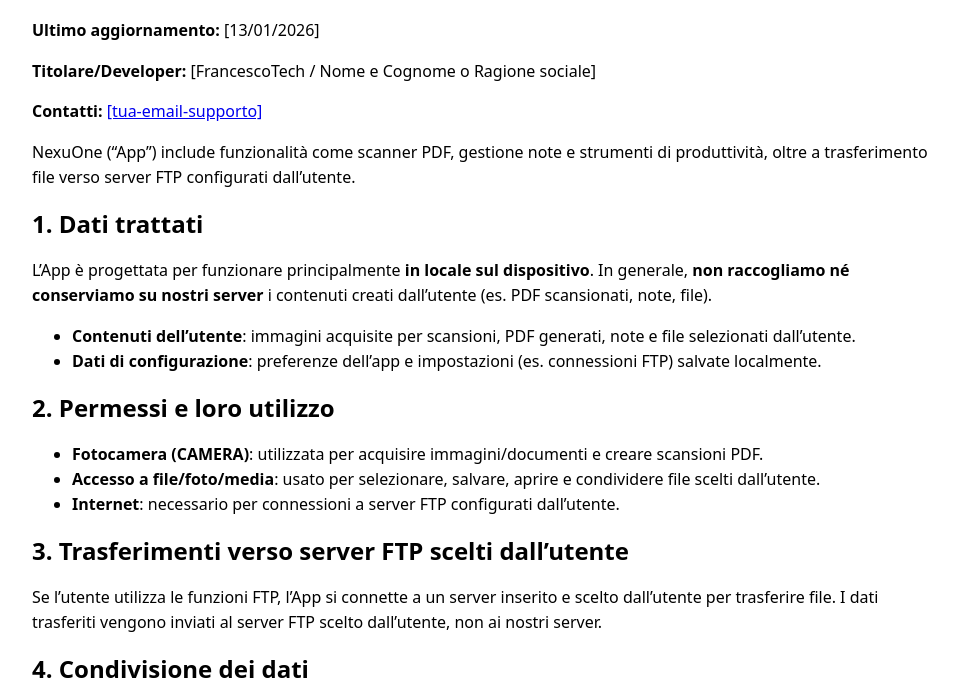
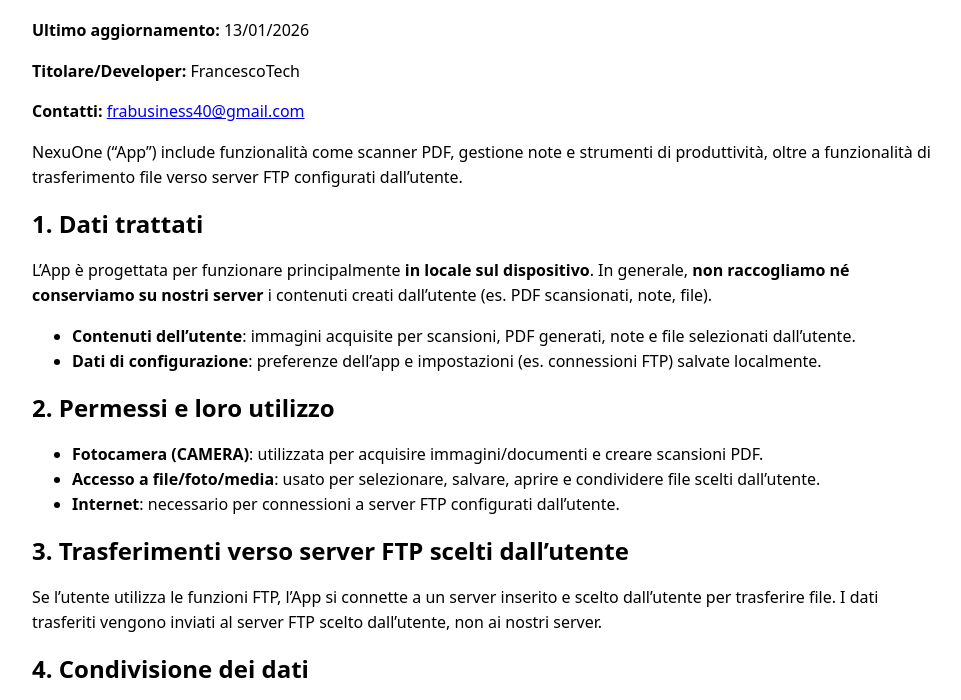
Before and after one commit to Zeyroxx03/nexuone-privacy, a plain HTML site: page index.html in a window 1280 px wide. Shown: the part 82-782 px from the top of the page, without its empty margins (158-1119 px from the left). Drawn offline with Linux system fonts and the light colour scheme.

Commit message:
Update index.html

```diff
--- a/index.html
+++ b/index.html
@@ -7,18 +7,17 @@
   <style>
     body{font-family:system-ui,-apple-system,Segoe UI,Roboto,Arial,sans-serif;max-width:900px;margin:40px auto;padding:0 16px;line-height:1.55}
     h1,h2{line-height:1.2}
-    code{background:#f3f3f3;padding:2px 6px;border-radius:6px}
   </style>
 </head>
 <body>
   <h1>Informativa sulla Privacy – NexuOne</h1>
-  <p><strong>Ultimo aggiornamento:</strong> [13/01/2026]</p>
-  <p><strong>Titolare/Developer:</strong> [FrancescoTech / Nome e Cognome o Ragione sociale]</p>
-  <p><strong>Contatti:</strong> <a href="mailto:[tua-email-supporto]">[tua-email-supporto]</a></p>
+  <p><strong>Ultimo aggiornamento:</strong> 13/01/2026</p>
+  <p><strong>Titolare/Developer:</strong> FrancescoTech</p>
+  <p><strong>Contatti:</strong> <a href="mailto:frabusiness40@gmail.com">frabusiness40@gmail.com</a></p>
 
   <p>
     NexuOne (“App”) include funzionalità come scanner PDF, gestione note e strumenti di produttività,
-    oltre a trasferimento file verso server FTP configurati dall’utente.
+    oltre a funzionalità di trasferimento file verso server FTP configurati dall’utente.
   </p>
 
   <h2>1. Dati trattati</h2>
@@ -72,13 +71,13 @@
   <ul>
     <li>eliminare i contenuti dall’App o dal dispositivo;</li>
     <li>revocare i permessi dalle impostazioni del dispositivo;</li>
-    <li>contattarci a: <a href="mailto:[tua-email-supporto]">[tua-email-supporto]</a></li>
+    <li>contattarci a: <a href="mailto:frabusiness40@gmail.com">frabusiness40@gmail.com</a></li>
   </ul>
 
   <h2>10. Modifiche</h2>
   <p>Potremmo aggiornare questa informativa. La versione aggiornata sarà pubblicata alla stessa URL indicata su Google Play.</p>
 
   <hr />
-  <p><strong>Contatti:</strong> <a href="mailto:[tua-email-supporto]">[tua-email-supporto]</a></p>
+  <p><strong>Contatti:</strong> <a href="mailto:frabusiness40@gmail.com">frabusiness40@gmail.com</a></p>
 </body>
 </html>
```
